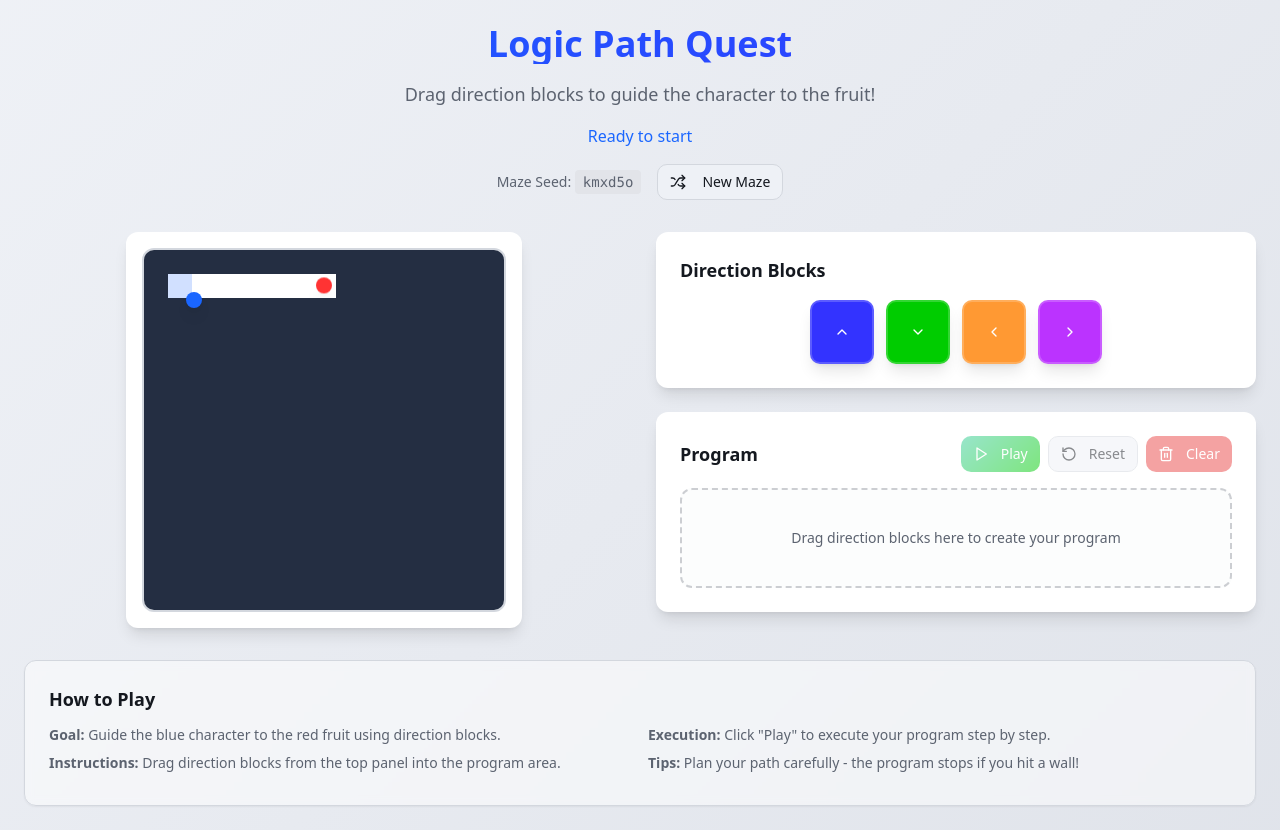
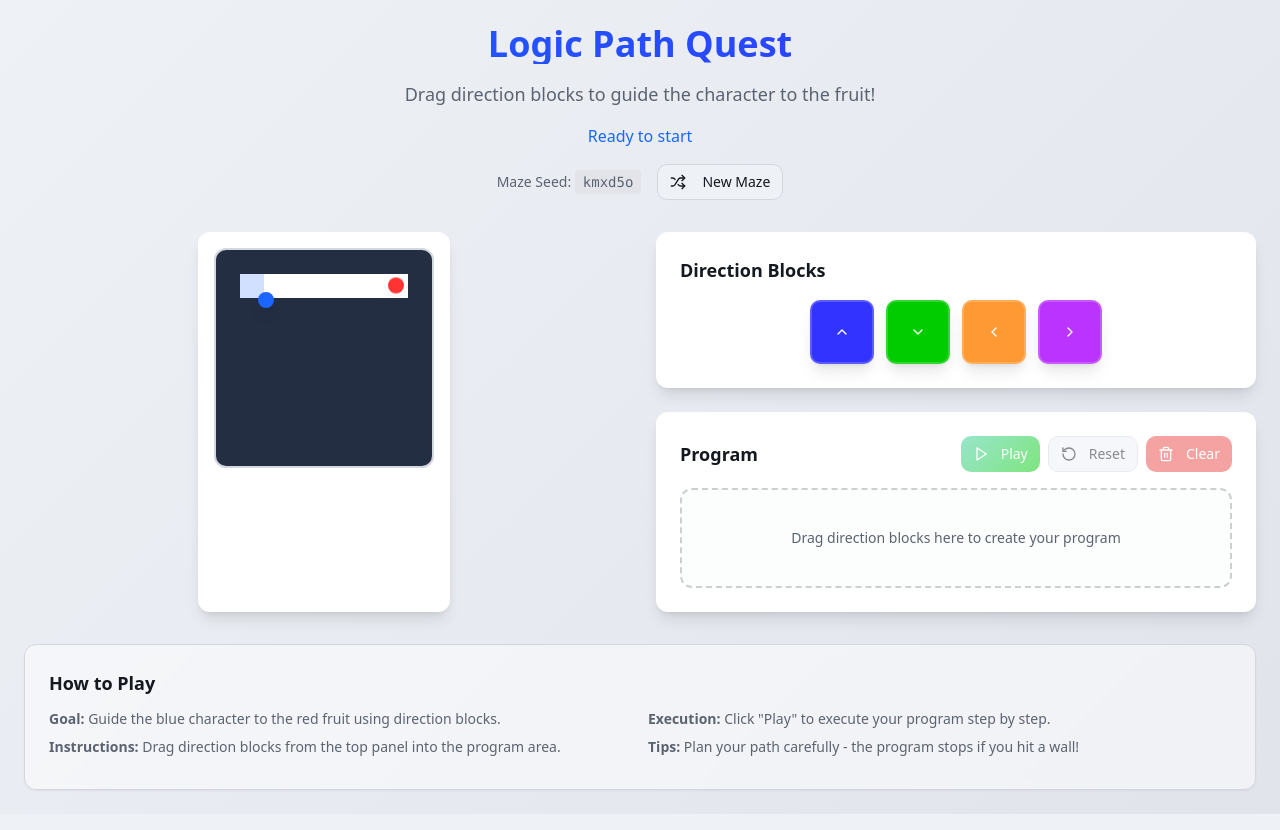
Before and after one commit to Mackaber/logic-path-quest, a React (Vite) app: page / in a window 1280 px wide. Built offline with nearby package versions, Linux system fonts and the light colour scheme.

Commit message:
Reduce maze size
Halve the current maze dimensions.

```diff
--- a/src/pages/Index.tsx
+++ b/src/pages/Index.tsx
@@ -18,11 +18,11 @@ const Index = () => {
   const [currentStep, setCurrentStep] = useState(0);
   const [characterPosition, setCharacterPosition] = useState<Position>({ x: 1, y: 1 });
   const [executionPath, setExecutionPath] = useState<Position[]>([]);
-  const [mazeData, setMazeData] = useState(() => generateMaze(15, 15, seed));
+  const [mazeData, setMazeData] = useState(() => generateMaze(9, 9, seed));
 
   // Generate maze when seed changes
   useEffect(() => {
-    const newMazeData = generateMaze(15, 15, seed);
+    const newMazeData = generateMaze(9, 9, seed);
     setMazeData(newMazeData);
     setCharacterPosition(newMazeData.start);
     setExecutionPath([newMazeData.start]);
```
